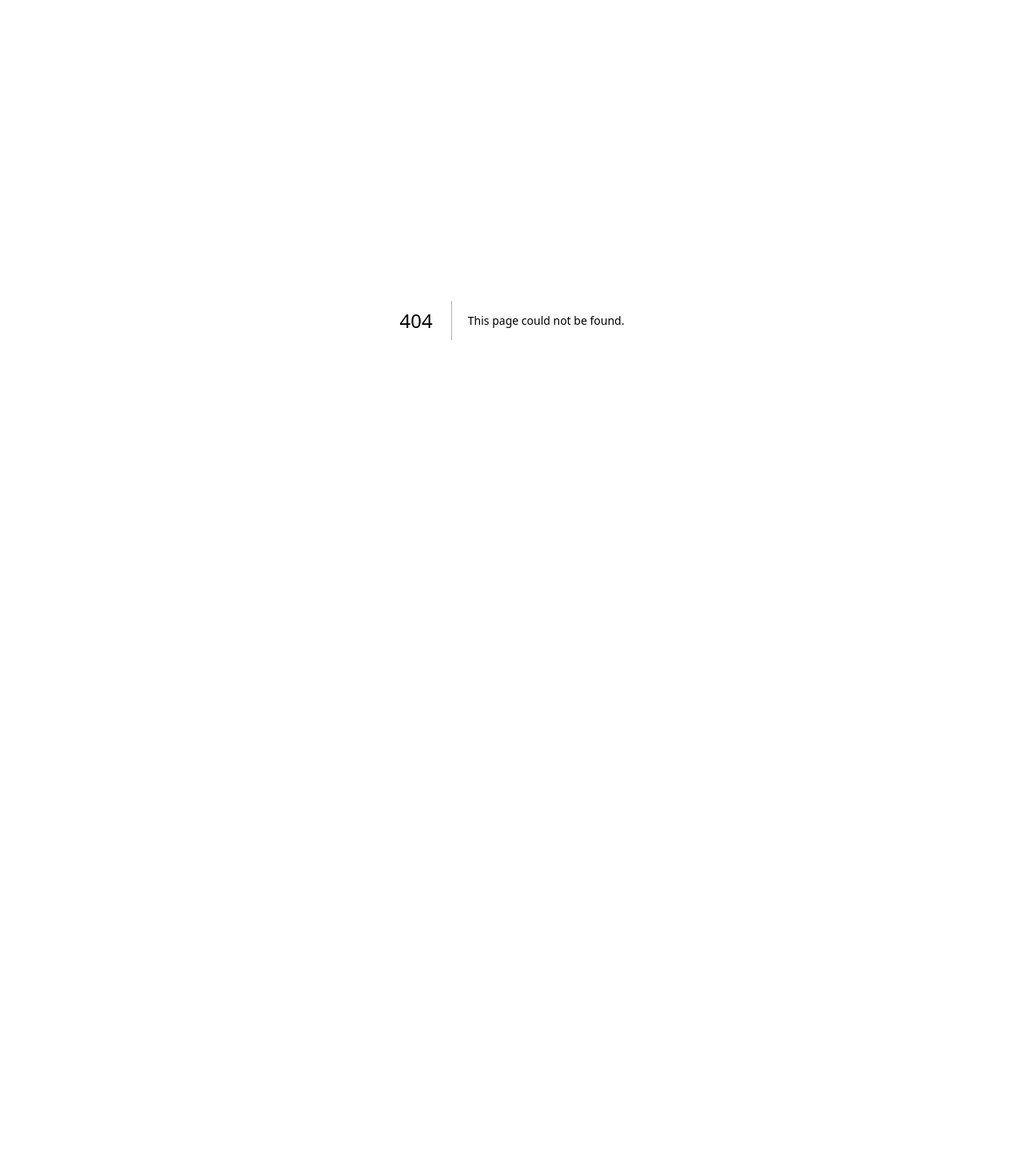
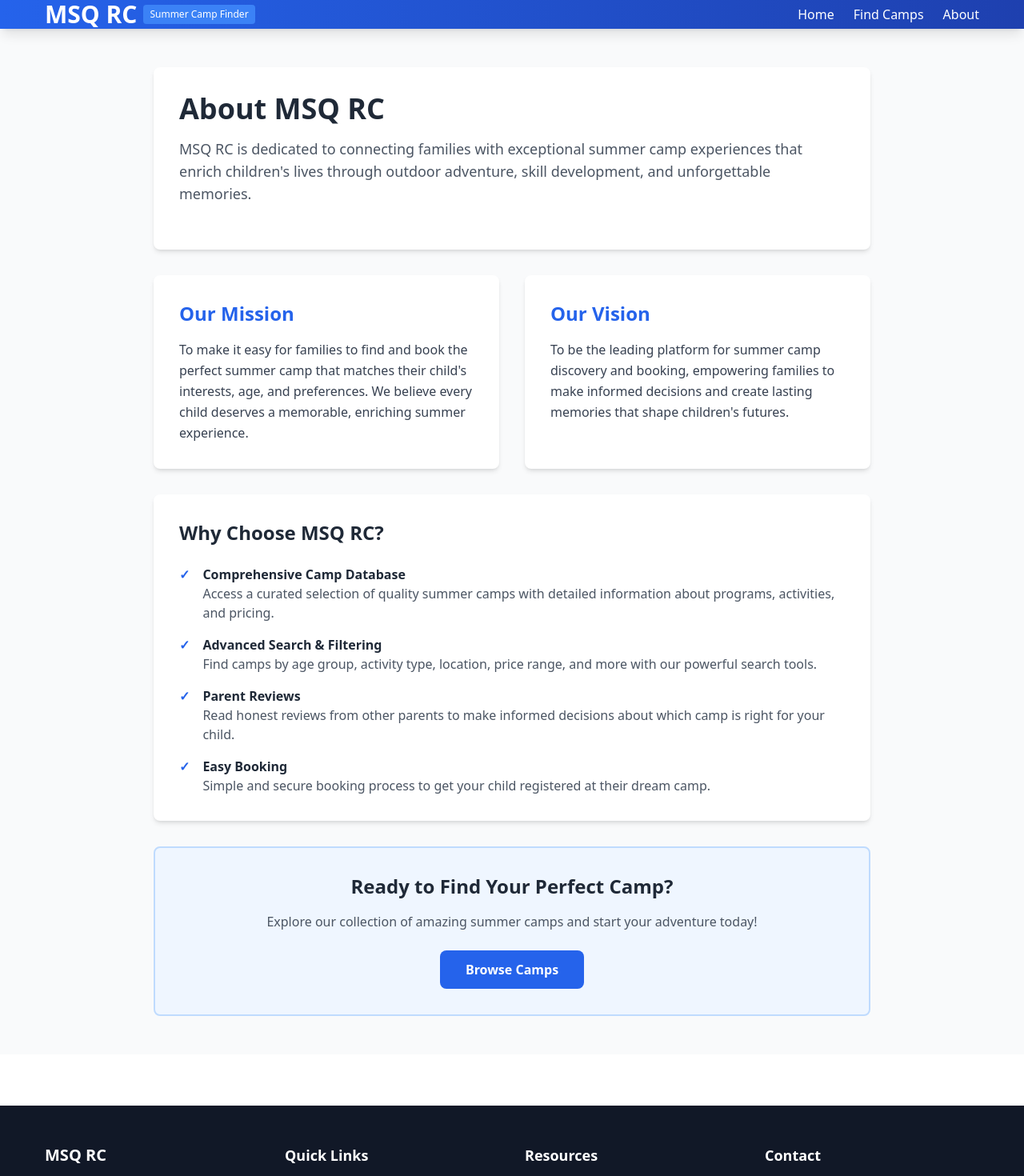
Before and after one commit to harshmaggo1820/hazel-camps, a Next.js app: page /about in a window 1280 px wide. Before the commit this address had no page. Shown: the top 1470 px of the page at 80% size. Before the commit the page ends 800 px from the top, so only its background shows below. Built offline with nearby package versions, Linux system fonts and the light colour scheme.

Commit message:
Create about.tsx

```diff
--- /dev/null
+++ b/pages/about.tsx
@@ -0,0 +1,89 @@
+'use client';
+
+import React from 'react';
+import Head from 'next/head';
+import Header from '../components/Header';
+import Footer from '../components/Footer';
+
+const About = () => {
+  return (
+    <>
+      <Head>
+        <title>About MSQ RC - Summer Camp Finder</title>
+        <meta name="description" content="Learn more about MSQ RC and our mission to connect families with the perfect summer camp experiences." />
+      </Head>
+      <Header />
+      <main className="min-h-screen bg-gray-50 py-12 px-4 sm:px-6 lg:px-8">
+        <div className="max-w-4xl mx-auto">
+          <div className="bg-white rounded-lg shadow-md p-8 mb-8">
+            <h1 className="text-4xl font-bold text-gray-800 mb-4">About MSQ RC</h1>
+            <p className="text-gray-600 text-lg mb-6">
+              MSQ RC is dedicated to connecting families with exceptional summer camp experiences that enrich children's lives through outdoor adventure, skill development, and unforgettable memories.
+            </p>
+          </div>
+
+          <div className="grid grid-cols-1 md:grid-cols-2 gap-8 mb-8">
+            <div className="bg-white rounded-lg shadow-md p-8">
+              <h2 className="text-2xl font-bold text-blue-600 mb-4">Our Mission</h2>
+              <p className="text-gray-700 leading-relaxed">
+                To make it easy for families to find and book the perfect summer camp that matches their child's interests, age, and preferences. We believe every child deserves a memorable, enriching summer experience.
+              </p>
+            </div>
+
+            <div className="bg-white rounded-lg shadow-md p-8">
+              <h2 className="text-2xl font-bold text-blue-600 mb-4">Our Vision</h2>
+              <p className="text-gray-700 leading-relaxed">
+                To be the leading platform for summer camp discovery and booking, empowering families to make informed decisions and create lasting memories that shape children's futures.
+              </p>
+            </div>
+          </div>
+
+          <div className="bg-white rounded-lg shadow-md p-8 mb-8">
+            <h2 className="text-2xl font-bold text-gray-800 mb-6">Why Choose MSQ RC?</h2>
+            <ul className="space-y-4">
+              <li className="flex items-start">
+                <span className="text-blue-600 font-bold mr-4">✓</span>
+                <div>
+                  <h3 className="font-semibold text-gray-800">Comprehensive Camp Database</h3>
+                  <p className="text-gray-600">Access a curated selection of quality summer camps with detailed information about programs, activities, and pricing.</p>
+                </div>
+              </li>
+              <li className="flex items-start">
+                <span className="text-blue-600 font-bold mr-4">✓</span>
+                <div>
+                  <h3 className="font-semibold text-gray-800">Advanced Search & Filtering</h3>
+                  <p className="text-gray-600">Find camps by age group, activity type, location, price range, and more with our powerful search tools.</p>
+                </div>
+              </li>
+              <li className="flex items-start">
+                <span className="text-blue-600 font-bold mr-4">✓</span>
+                <div>
+                  <h3 className="font-semibold text-gray-800">Parent Reviews</h3>
+                  <p className="text-gray-600">Read honest reviews from other parents to make informed decisions about which camp is right for your child.</p>
+                </div>
+              </li>
+              <li className="flex items-start">
+                <span className="text-blue-600 font-bold mr-4">✓</span>
+                <div>
+                  <h3 className="font-semibold text-gray-800">Easy Booking</h3>
+                  <p className="text-gray-600">Simple and secure booking process to get your child registered at their dream camp.</p>
+                </div>
+              </li>
+            </ul>
+          </div>
+
+          <div className="bg-blue-50 rounded-lg border-2 border-blue-200 p-8 text-center">
+            <h2 className="text-2xl font-bold text-gray-800 mb-4">Ready to Find Your Perfect Camp?</h2>
+            <p className="text-gray-600 mb-6">Explore our collection of amazing summer camps and start your adventure today!</p>
+            <a href="/" className="inline-block bg-blue-600 text-white px-8 py-3 rounded-lg font-semibold hover:bg-blue-700 transition-colors">
+              Browse Camps
+            </a>
+          </div>
+        </div>
+      </main>
+      <Footer />
+    </>
+  );
+};
+
+export default About;
```
